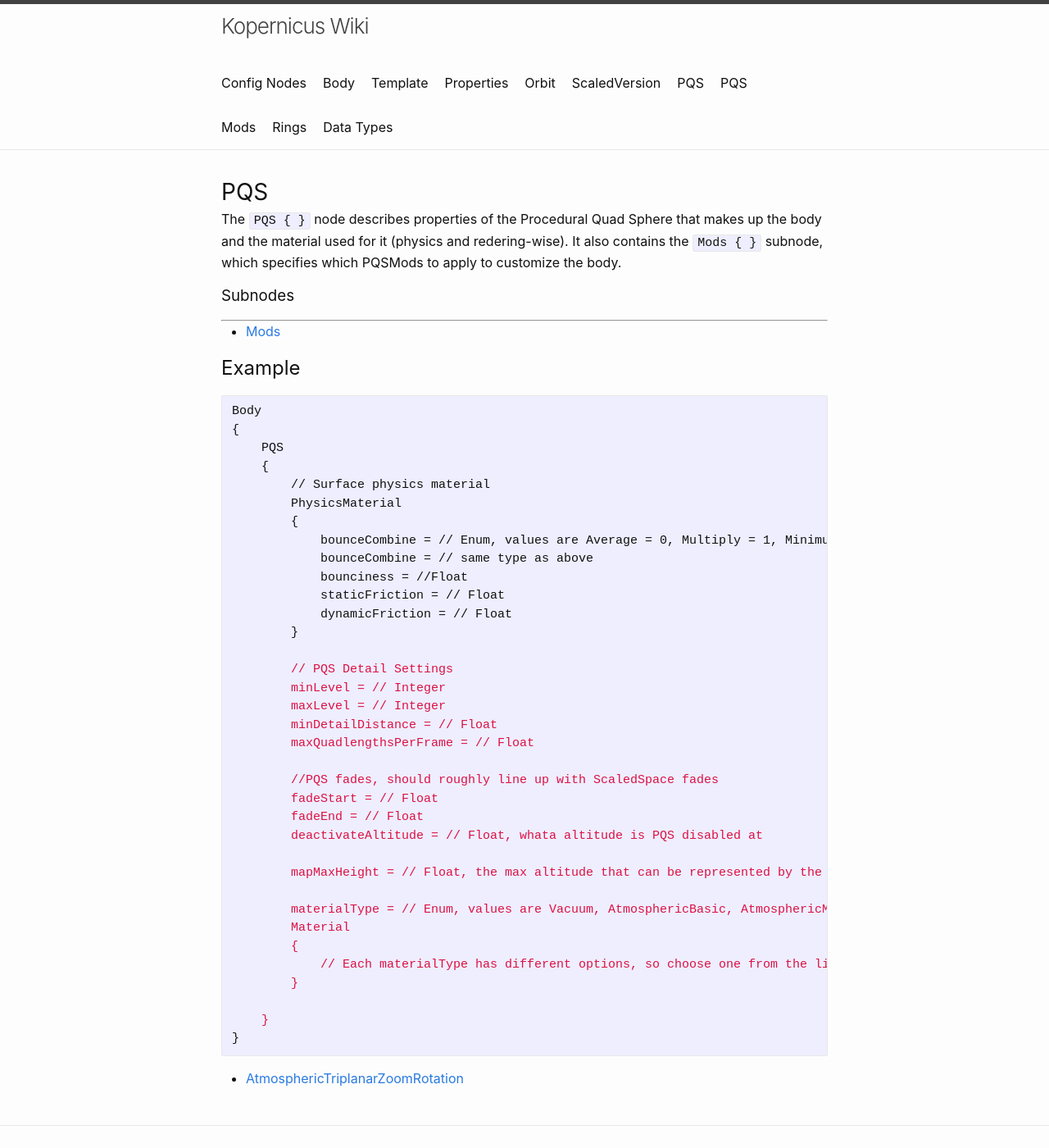
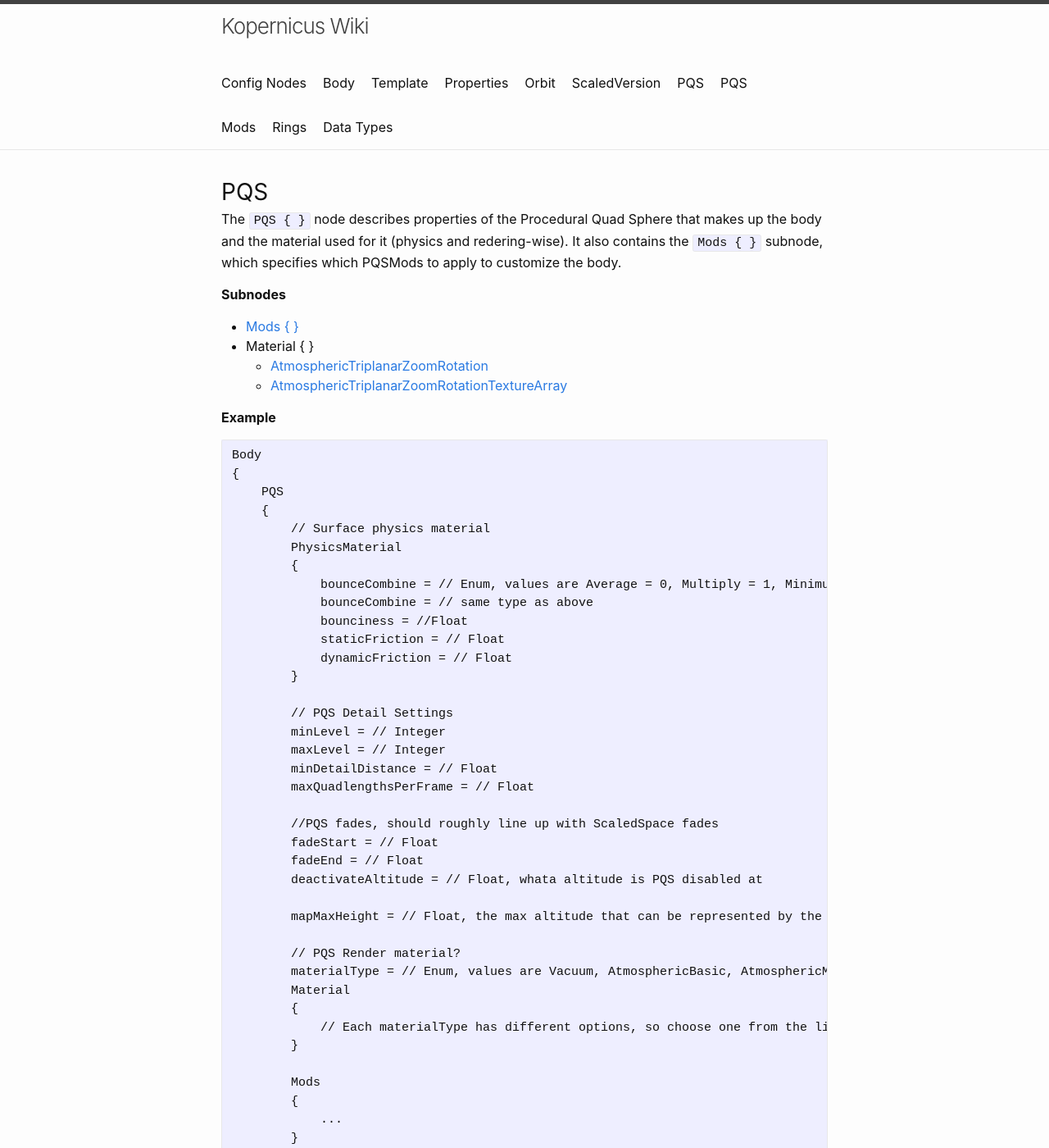
Before and after one commit to Kopernicus/wiki, a Jekyll site: the page built from main/PQS.md, in a window 1280 px wide and 1400 px high. Shown: the whole window at 82% size. Built offline with Jekyll 4.4.1, drawn with Linux system fonts in a browser that asks for light colours; some of the changed text lies outside the part shown.

Commit message:
Organize Material node

````diff
--- a/main/PQS.md
+++ b/main/PQS.md
@@ -4,12 +4,14 @@ title: PQS
 ---
 The `PQS { }` node describes properties of the Procedural Quad Sphere that makes up the body and the material used for it (physics and redering-wise). It also contains the `Mods { }` subnode, which specifies which PQSMods to apply to customize the body.
 
-### Subnodes
-***
-* [Mods]({{ site.baseurl }}{% link main/PQSMods/PQSMods.md%})
+**Subnodes**
+* [Mods { }]({{ site.baseurl }}{% link main/PQSMods/PQSMods.md%})
+* Material { }
+  * [AtmosphericTriplanarZoomRotation]({{ site.baseurl }}{% link main/Material/PQSAtmosphericTriplanarZoomRotation.md %})
+  * [AtmosphericTriplanarZoomRotationTextureArray]({{ site.baseurl }}{% link main/Material/PQSAtmosphericTriplanarZoomRotationTextureArray.md %})
 
-## Example
-```md
+**Example**
+```
 Body
 {
     PQS
@@ -37,15 +39,20 @@ Body
 
         mapMaxHeight = // Float, the max altitude that can be represented by the height map?
 
-        materialType = // Enum, values are Vacuum, AtmosphericBasic, AtmosphericMain, AtmosphericOptimized, AtmosphericExtra, AtmosphericOptimizedFastBlend, AtmosphericTriplanarZoomRotation, but only 4 of these are commonly used and the rest will be deferred or not added.
+        // PQS Render material?
+        materialType = // Enum, values are Vacuum, AtmosphericBasic, AtmosphericMain, AtmosphericOptimized, AtmosphericExtra, AtmosphericOptimizedFastBlend, AtmosphericTriplanarZoomRotation, AtmosphericTriplanarZoomRotationTextureArray (1.9)
         Material
         {
-            // Each materialType has different options, so choose one from the list at the bottom of the page to see the associated Material block.
+            // Each materialType has different options, so choose one from the list at the top of the page to see the associated Material block.
         }
 
+        Mods
+        {
+            ...
+        }
     }
 }
 ```
 
 
-* [AtmosphericTriplanarZoomRotation]({{ site.baseurl }}{% link main/Material/PQSAtmosphericTriplanarZoomRotation.md %})
+*
````
